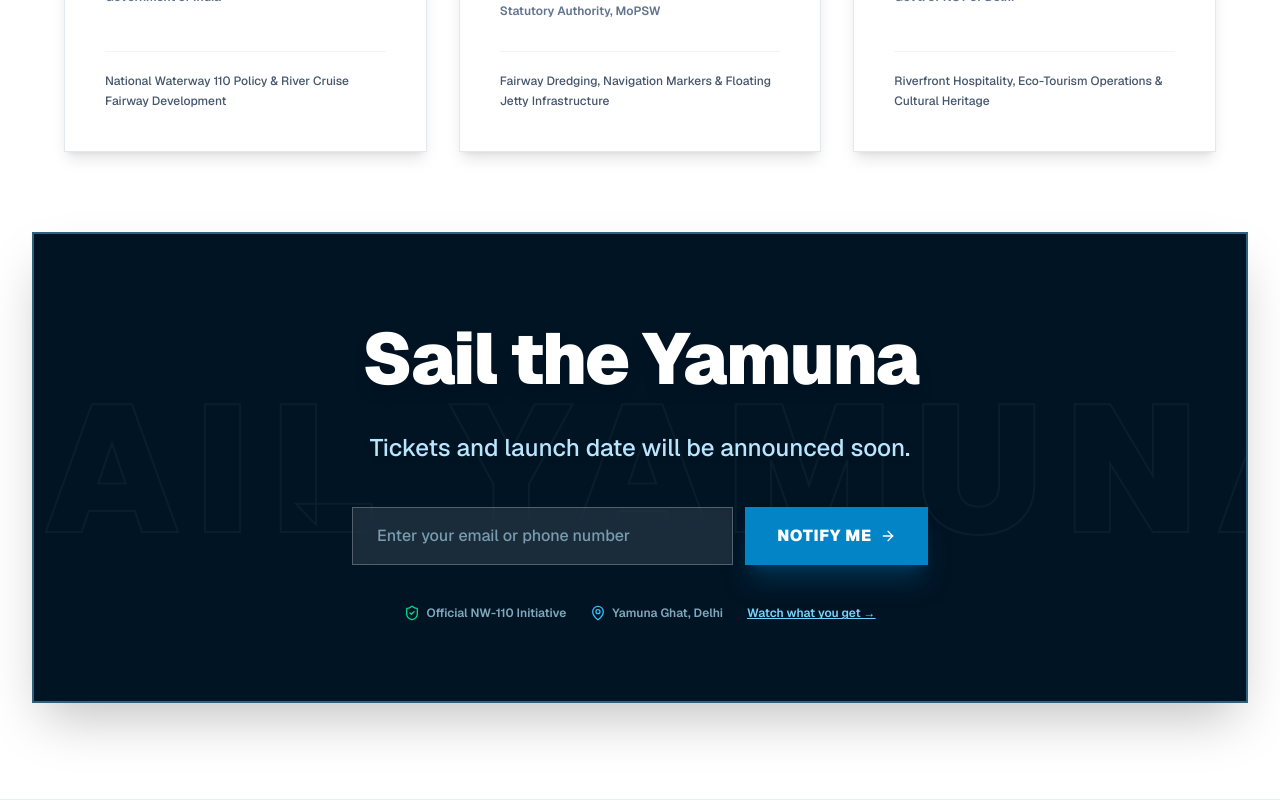
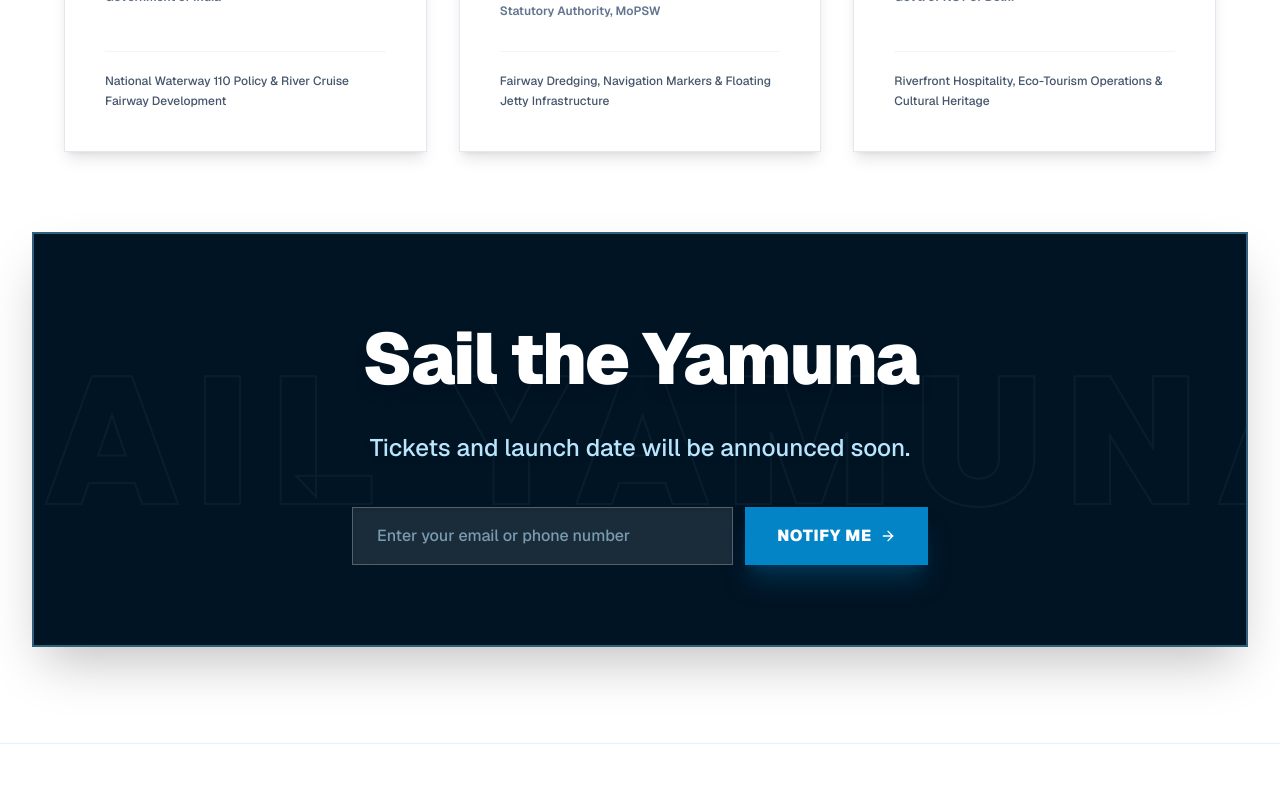
Before and after one commit to Ayushxcodes/yamunaferry, a Next.js app: page / in a window 1280 px wide. Shown: the part 6977-7777 px from the top of the page. After the commit the page ends 7721 px from the top, so only its background shows below. Built offline with nearby package versions, Linux system fonts and the light colour scheme.

Commit message:
soe_fixes

```diff
--- a/src/app/page.tsx
+++ b/src/app/page.tsx
@@ -1238,24 +1238,6 @@
                   </form>
                 )}
               </div>
-
-              <div className="pt-4 flex flex-wrap items-center justify-center gap-6 text-xs text-sky-200/70 font-semibold">
-                <span className="flex items-center gap-1.5">
-                  <ShieldCheck className="w-4 h-4 text-emerald-400" />
-                  Official NW-110 Initiative
-                </span>
-                <span className="flex items-center gap-1.5">
-                  <MapPin className="w-4 h-4 text-[#38bdf8]" />
-                  Yamuna Ghat, Delhi
-                </span>
-                <button
-                  type="button"
-                  onClick={() => setShowWatchModal(true)}
-                  className="text-sky-300 hover:text-white underline cursor-pointer"
-                >
-                  Watch what you get &rarr;
-                </button>
-              </div>
             </div>
           </div>
         </div>
```
